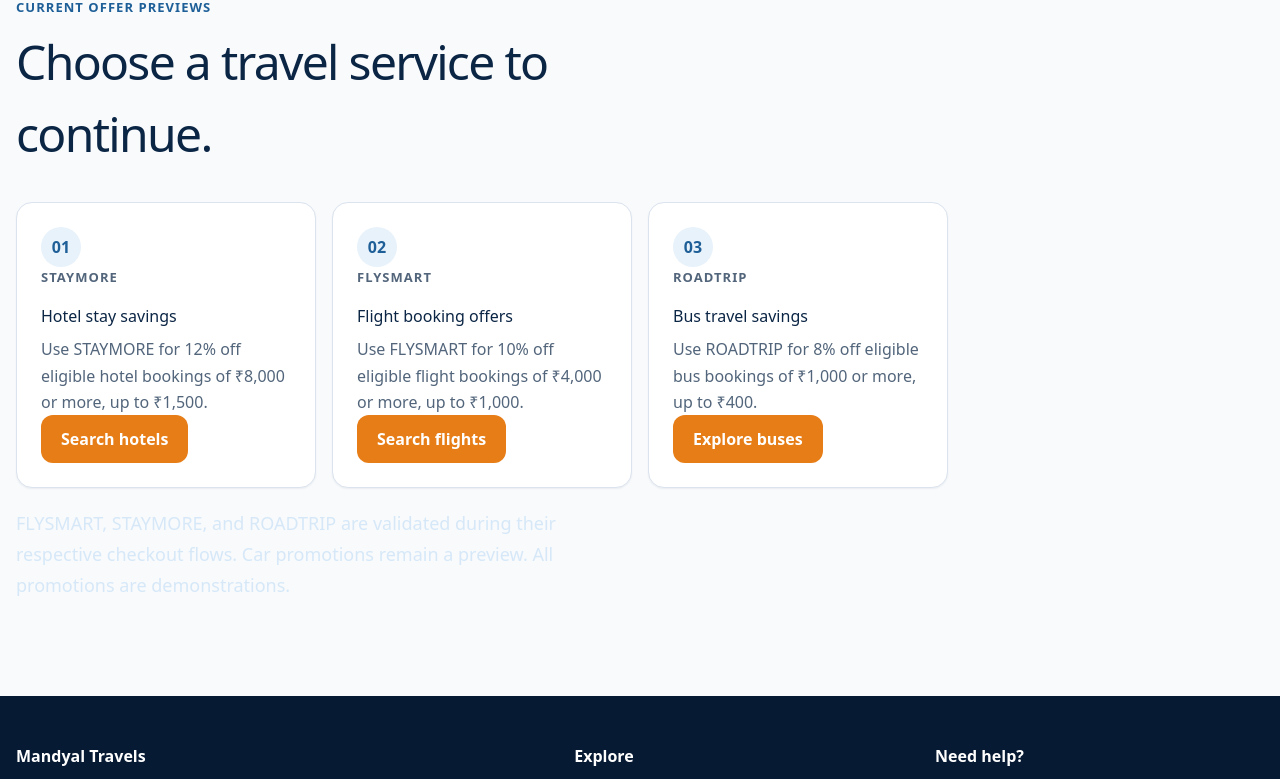
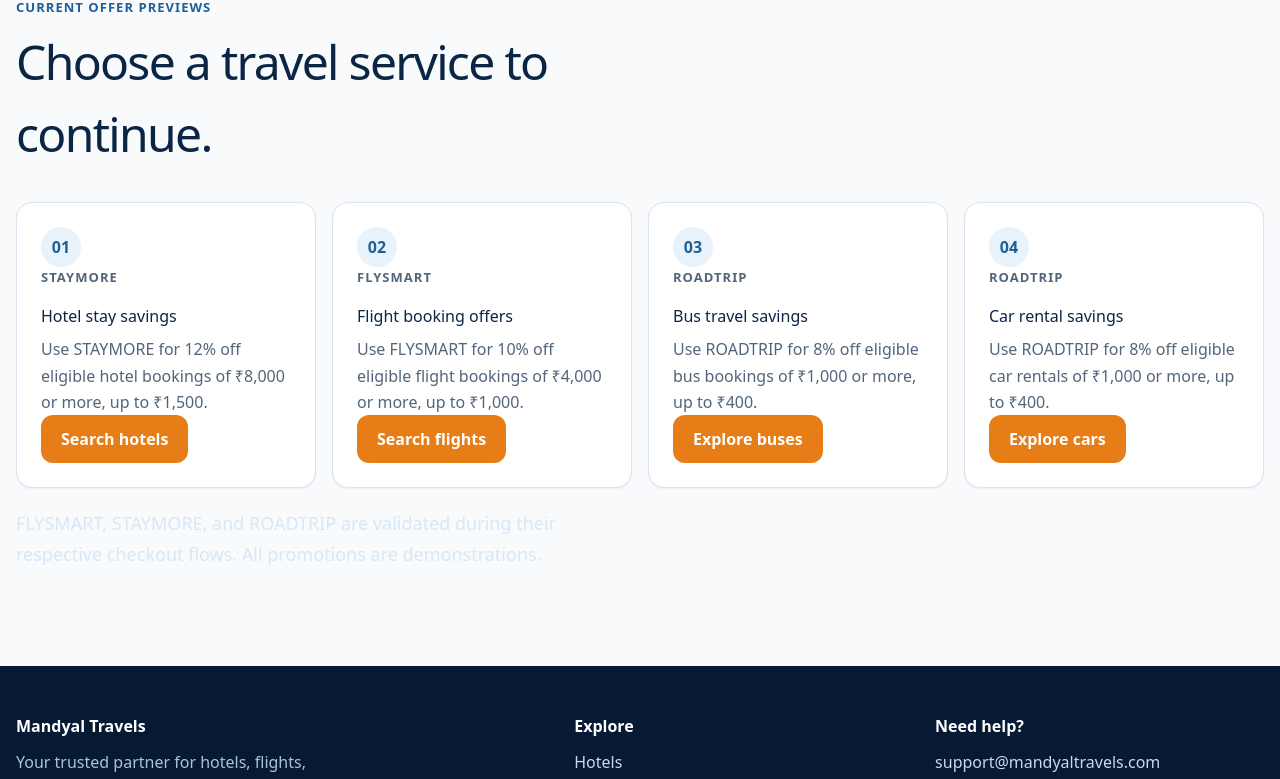
Before and after one commit to 6239917932/Mandyal-Travels, a Next.js app: page /offers in a window 1280 px wide. Shown: the part 623-1402 px from the top of the page. Built offline with nearby package versions, Linux system fonts and the light colour scheme; no server answers.

Commit message:
Publish active car offer terms

```diff
--- a/app/offers/page.tsx
+++ b/app/offers/page.tsx
@@ -26,6 +26,13 @@
     description: 'Use ROADTRIP for 8% off eligible bus bookings of ₹1,000 or more, up to ₹400.',
     href: '/buses',
     action: 'Explore buses',
+  },
+  {
+    code: 'ROADTRIP',
+    title: 'Car rental savings',
+    description: 'Use ROADTRIP for 8% off eligible car rentals of ₹1,000 or more, up to ₹400.',
+    href: '/cars',
+    action: 'Explore cars',
   },
 ] as const;
 
@@ -64,7 +71,7 @@
           </div>
           <p className="home-hero__description">
             FLYSMART, STAYMORE, and ROADTRIP are validated during their respective checkout flows.
-            Car promotions remain a preview. All promotions are demonstrations.
+            All promotions are demonstrations.
           </p>
         </div>
       </section>
```
